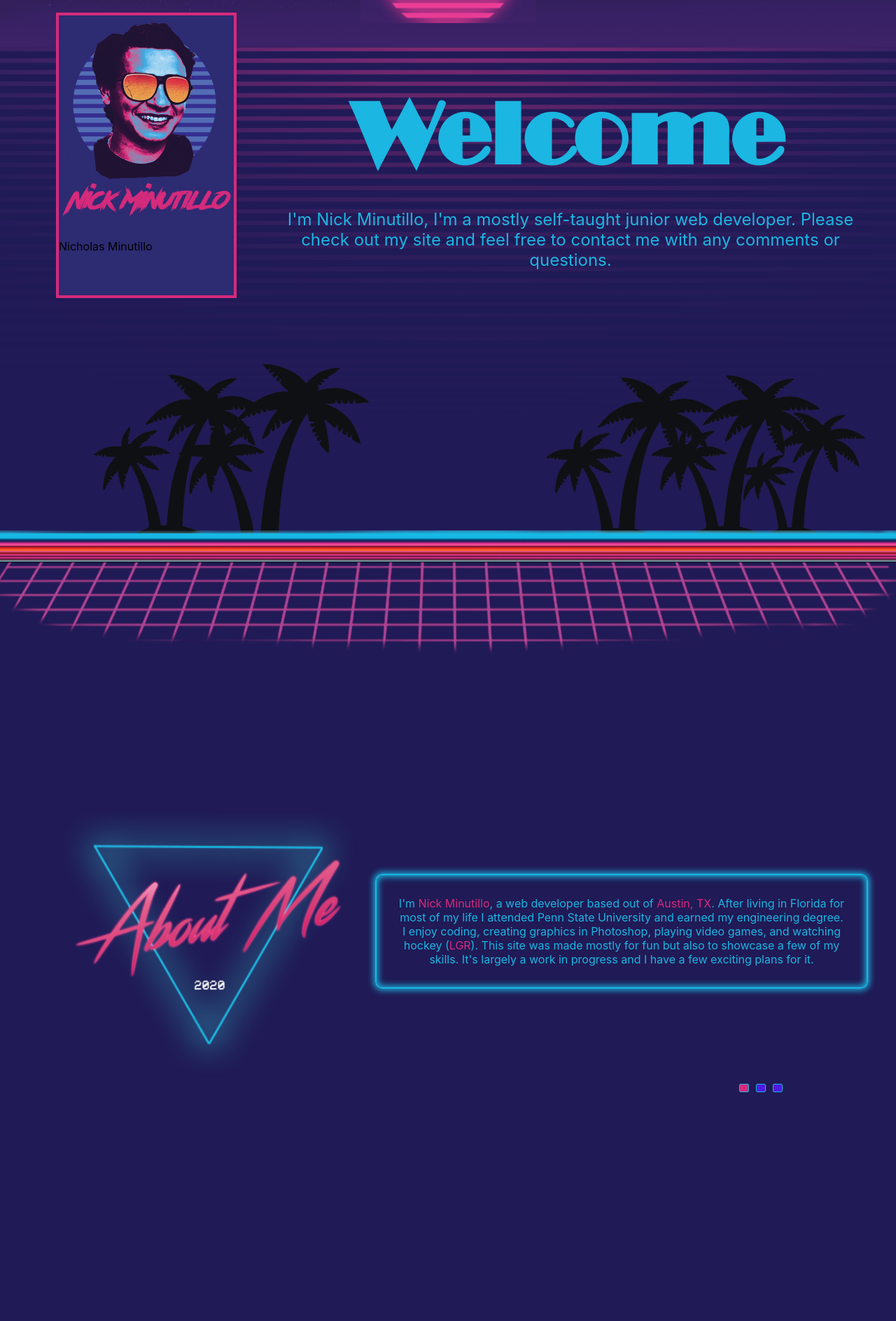
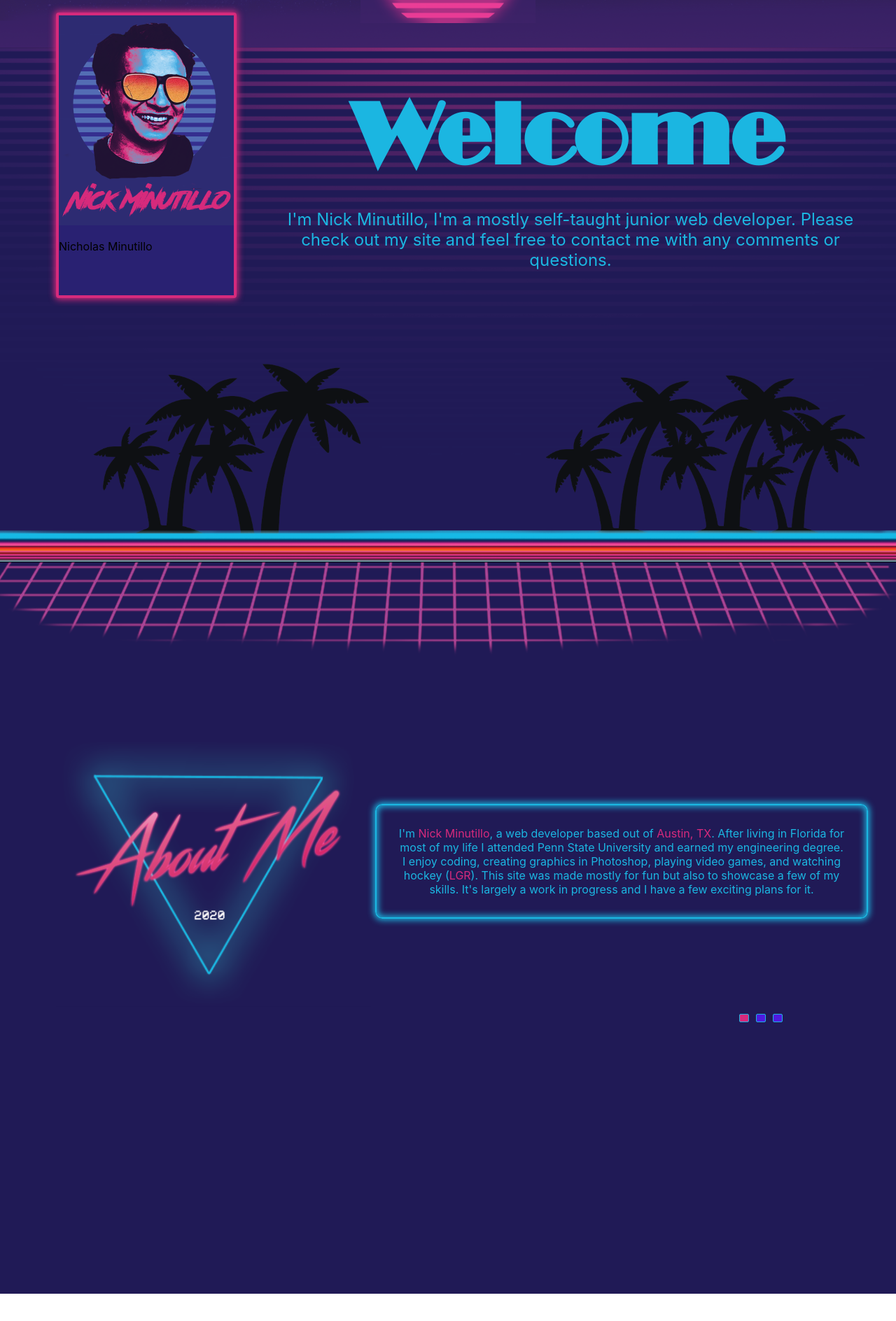
Before and after one commit to nminu/mysite, a React (Create React App) app: page / in a window 1280 px wide. Shown: the part 282-2170 px from the top of the page at 70% size. After the commit the page ends 2131 px from the top, so only its background shows below. Built offline with nearby package versions, Linux system fonts and the light colour scheme.

Commit message:
project box positioning and box shadow for facebox

```diff
--- a/src/components/App/App.css
+++ b/src/components/App/App.css
@@ -89,7 +89,7 @@ main {
 
 .otherboxes {
   height: 800px;
-  margin-top: 200px;
+  margin-top: 100px;
 }
 
 .sun {
--- a/src/components/Facebox/facebox.css
+++ b/src/components/Facebox/facebox.css
@@ -4,9 +4,11 @@
     align-items: left;
     border: solid 4px;
     border-color: rgb(214,42,124);
+    border-radius: 4px;
+    box-shadow: 0px 0px 10px 2px rgb(214,42,124);
     position: absolute;
     margin-top: 300px;
     margin-left: 80px;
     z-index: 1;
-    background-color: rgb(45,43,114);;
+    background-color: rgb(41, 33, 114);
   }
--- a/src/components/Projects/projects.css
+++ b/src/components/Projects/projects.css
@@ -6,8 +6,8 @@
 .proj {
     width: 200px;
     height: 250px;
-    float: right;
-    margin: 20px 150px 0px 0px;
+    float: left;
+    margin: 20px 0px 0px 110px;
     text-align: center;
 }
 
@@ -23,5 +23,6 @@
 
 .projimg {
     float: left;
-    margin: 10px 00px 20px 200px;
+    margin: 10px 00px 0px 120px;
+
 }
--- a/src/components/Projects/projects.js
+++ b/src/components/Projects/projects.js
@@ -9,17 +9,9 @@ class Projects extends React.Component {
     render () {
         return (
             <div className='projbox'>
-            <Bounce right>
+            <Bounce left>
             <img src={projectimg} alt="img01" width='600px' className='projimg'/>
             </Bounce>
-                <Fade bottom>
-                <section className='proj'>
-                    <h2 className='projtitle'>Upcomming</h2>
-                    <p>
-                    This spot is for a project I am currently working on that will be finished soon. Check back soon if you like dice games ;)
-                    </p>
-                </section>
-                </Fade>
                 <Fade bottom>
                 <section className='proj'>
                     <h2 className='projtitle'>RetroSite</h2>
@@ -30,6 +22,15 @@ class Projects extends React.Component {
                     </p>
                 </section>
                 </Fade>
+                <Fade bottom>
+                <section className='proj'>
+                    <h2 className='projtitle'>Upcomming</h2>
+                    <p>
+                    This spot is for a project I am currently working on that will be finished soon.
+                    Check back soon if you like dice games ;)
+                    </p>
+                </section>
+                </Fade>
 
             </div>
         );
```
